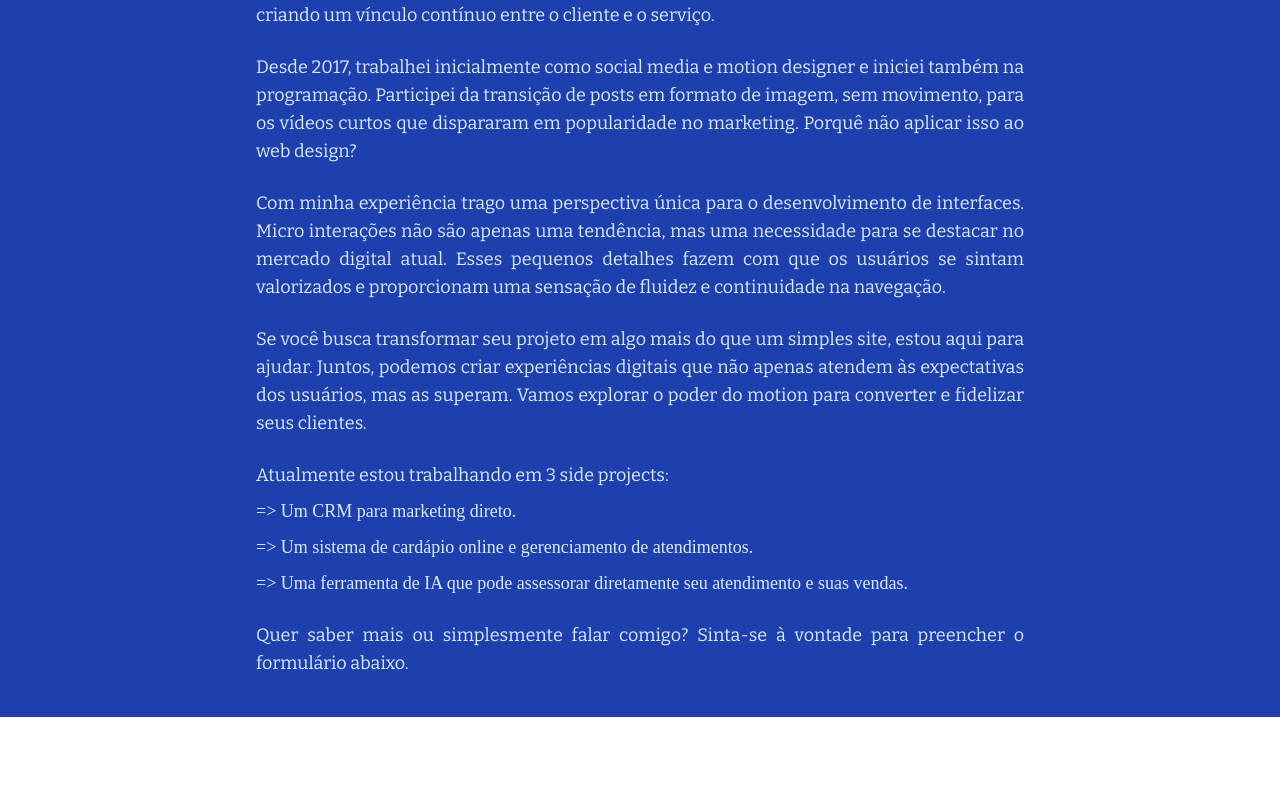
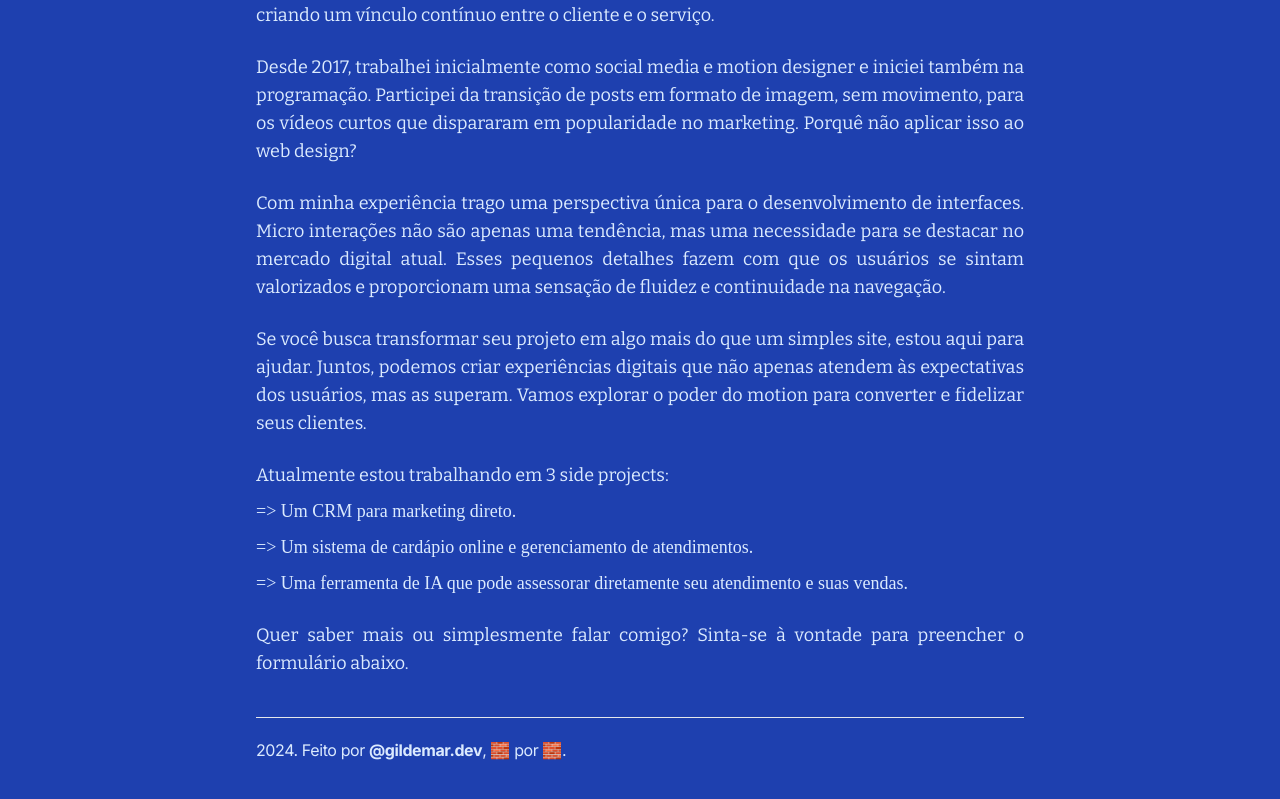
Before and after one commit to gildemardev/gildemar.dev, a Next.js app: page / in a window 1280 px wide. Shown: the part 311-1110 px from the top of the page. Before the commit the page ends 1028 px from the top, so only its background shows below. Built offline with nearby package versions, Linux system fonts and the light colour scheme.

Commit message:
:sparkles: add footer starter component

```diff
--- a/src/app/page.tsx
+++ b/src/app/page.tsx
@@ -1,3 +1,4 @@
+import Footer from "@/components/Footer";
 import Paragraph from "@/typhography/Paragraph";
 
 export default function Home() {
@@ -10,7 +11,7 @@ export default function Home() {
 	return (
 		// TODO: Atualizar as cores para css variables
 		<main className='flex min-h-screen flex-col items-center px-5 sm:px-12 md:px-24 py-10 bg-blue-800 text-blue-100'>
-			<section className='max-w-3xl'>
+			<section className='max-w-3xl pb-10'>
 				{/* TODO: Enfatizar algumas frases com a tag strong */}
 				<Paragraph>Motion Designer & Fullstack Developer.</Paragraph>
 				<Paragraph>
@@ -58,6 +59,7 @@ export default function Home() {
 					preencher o formulário abaixo.
 				</Paragraph>
 			</section>
+			<Footer />
 		</main>
 	);
 }
--- /dev/null
+++ b/src/components/Footer.tsx
@@ -0,0 +1,23 @@
+import { FC } from "react";
+
+const Footer: FC = () => {
+	return (
+		<footer className='flex flex-col w-full max-w-3xl font-sans tracking-tight'>
+			{/* TODO: Aplicar variaveis de cor */}
+			<hr className='text-white h-1 w-full py-2.5' />
+			<p>
+				2024. Feito por{" "}
+				<strong>
+					<a
+						className='hover:underline hover:text-orange-500 transition-colors'
+						href='https://www.gildemar.dev'>
+						@gildemar.dev
+					</a>
+				</strong>
+				, 🧱 por 🧱.
+			</p>
+		</footer>
+	);
+};
+
+export default Footer;
```
